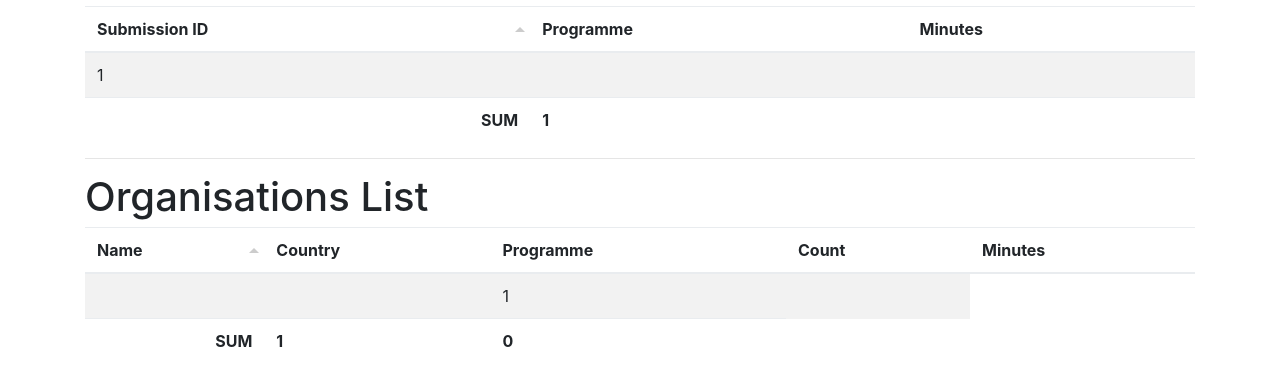
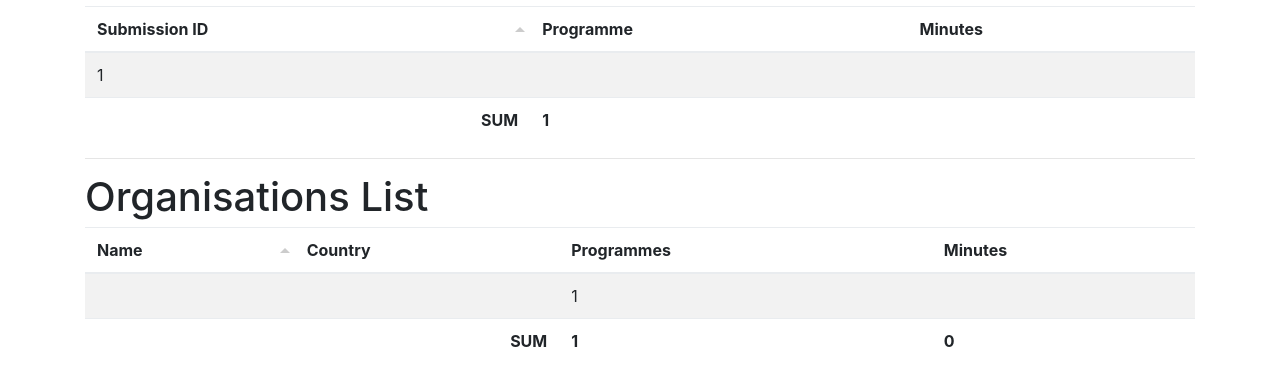
Before and after one commit to DSigmund/submissions, a PHP site: page /entering_organisations.php?id=1 in a window 1280 px wide. Shown: the part 439-818 px from the top of the page. Run offline with PHP 8.4, Linux system fonts and the light colour scheme; tables that the repository leaves empty or names only in its code hold one stand-in row (values such as "Sample post"); data that the repository does not hold is empty.

Commit message:
fix eo display

```diff
--- a/entering_organisations.php
+++ b/entering_organisations.php
@@ -191,8 +191,7 @@ foreach ($entries as $entry => $value) {
         <tr>
           <th data-defaultsort="desc">Name</th>
           <th>Country</th>
-          <th>Programme</th>
-          <th>Count</th>
+          <th>Programmes</th>
           <th>Minutes</th>
         </tr>
         <tbody>
@@ -207,6 +206,7 @@ foreach ($entries as $entry => $value) {
         </tbody>
         <tfoot>
           <tr>
+          <th></th>
             <th style="text-align:right;">SUM</th>
             <th><?php echo $sum_count;?></th>
             <th><?php echo $sum_minutes;?></th>
```
